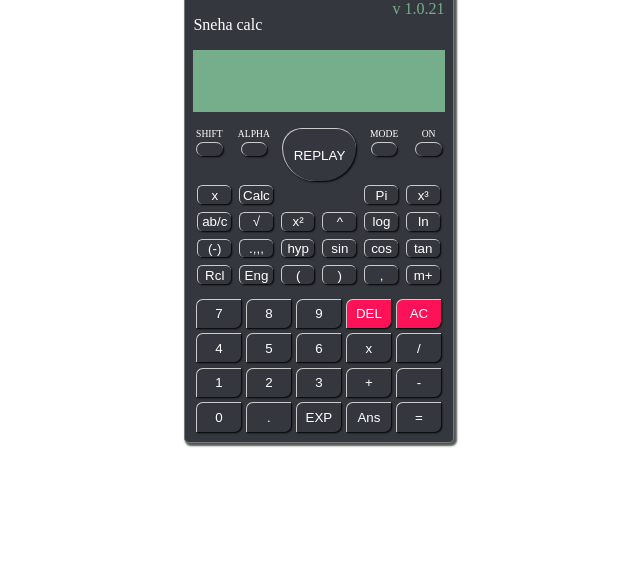
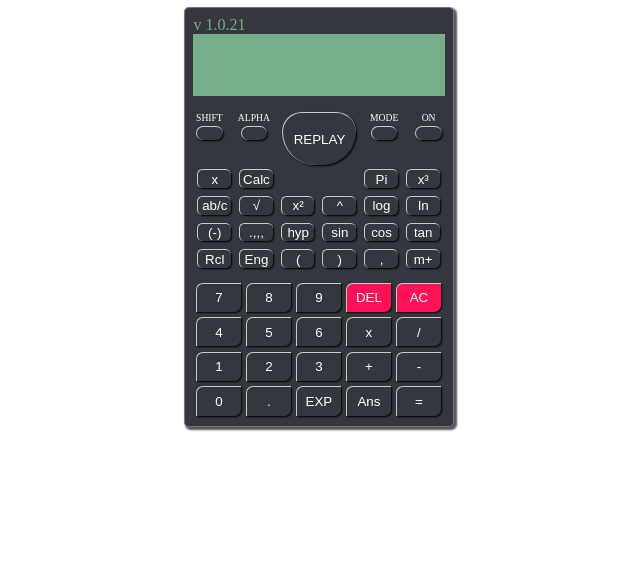
Before and after one commit to Snehapatil0032/scientific_calculator, a plain HTML site: page index.html in a window 1280 px wide. Shown: the part 231-816 px from the top of the page, without its empty margins (321-961 px from the left). Drawn offline with Linux system fonts and the light colour scheme.

Commit message:
Update index.html

```diff
--- a/index.html
+++ b/index.html
@@ -14,7 +14,7 @@
         <h1><i class="fab fa-github"></i> <a href="https://github.com/Snehapatil0032" target="_blank">Sneha Patil</a></h1>
         <div class="back-op">
             <div class="field-name"><!-- calculator name -->
-                <p>Sneha calc</p>
+
                 <span>v 1.0.21</span>
             </div><!-- shows fields -->
             <div class="field-result">
```
